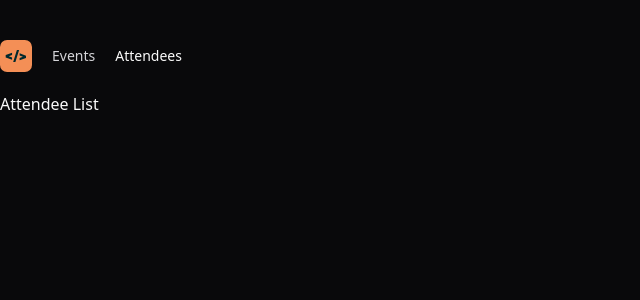
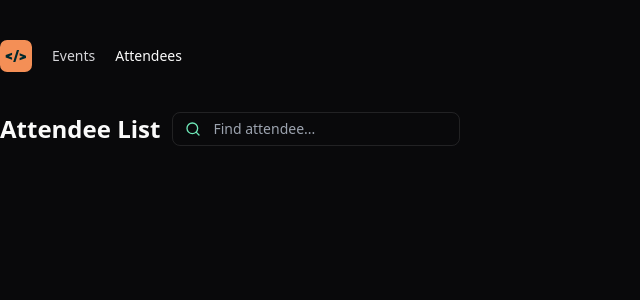
Before and after one commit to gcrozariol/pass-in-react, a React (Vite) app: page / in a window 1280 px wide. Shown: the top 300 px of the page, without its empty margins (0-640 px from the left). Built offline with nearby package versions, Linux system fonts and the light colour scheme.

Commit message:
feat(attendees): add attendees list

```diff
--- a/package.json
+++ b/package.json
@@ -10,6 +10,7 @@
     "preview": "vite preview"
   },
   "dependencies": {
+    "lucide-react": "^0.376.0",
     "react": "^18.2.0",
     "react-dom": "^18.2.0"
   },
--- a/src/app.tsx
+++ b/src/app.tsx
@@ -3,7 +3,7 @@
 
 export function App() {
   return (
-    <div className="max-w-7xl mx-auto py-5">
+    <div className="max-w-7xl mx-auto py-5 flex flex-col gap-5">
       <Header />
       <AttendeeList />
     </div>
--- a/src/components/attendee-list.tsx
+++ b/src/components/attendee-list.tsx
@@ -1,7 +1,16 @@
+import { Search } from 'lucide-react'
+
 export function AttendeeList() {
   return (
-    <div>
-      <h1>Attendee List</h1>
+    <div className="flex gap-3 items-center">
+      <h1 className="text-2xl font-bold">Attendee List</h1>
+      <div className="px-3 w-72 py-1.5 border border-white/10 rounded-lg text-sm flex items-center gap-3">
+        <Search className="size-4 text-emerald-300" />
+        <input
+          className="bg-transparent flex-1 outline-none"
+          placeholder="Find attendee..."
+        />
+      </div>
     </div>
   )
 }
```
Also changed, not shown: 1 other file (tests, documents, lock files or other folders).
